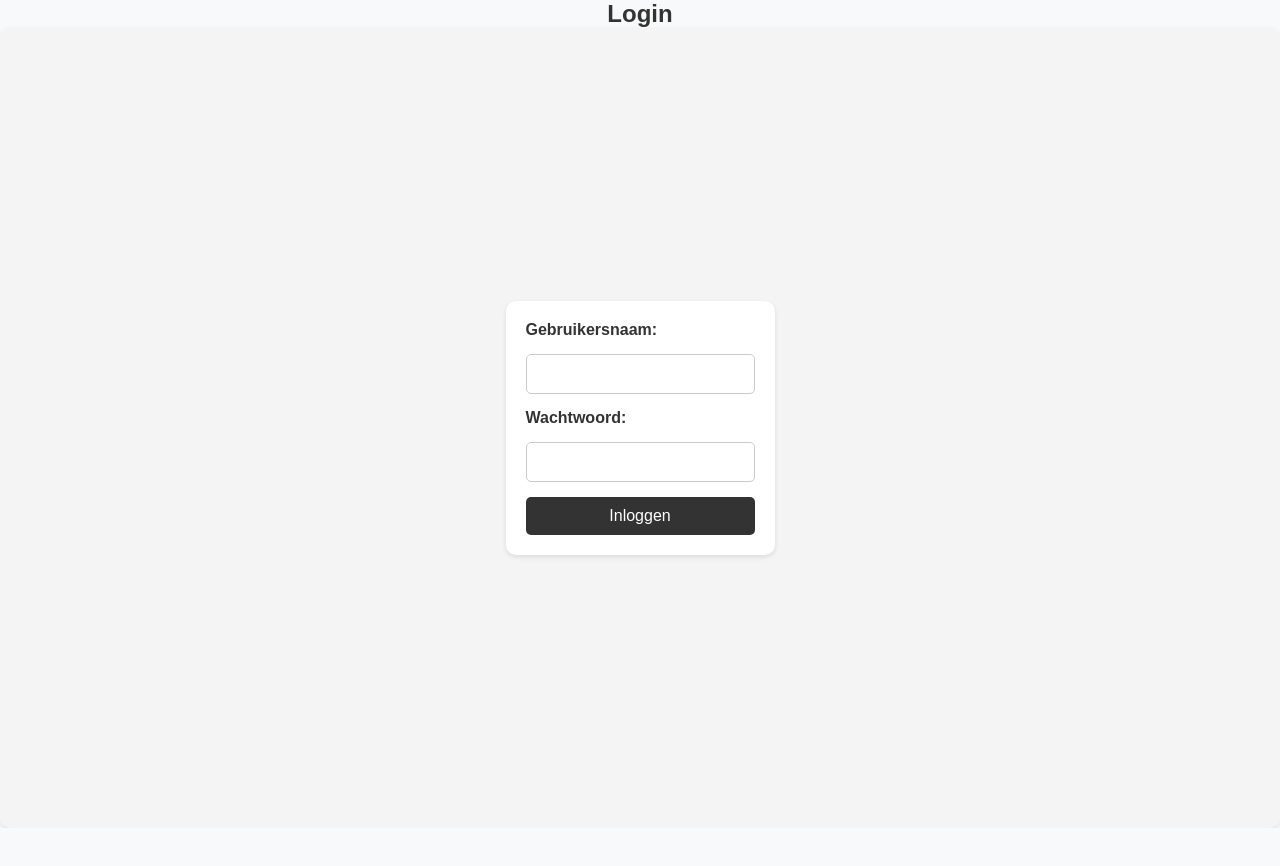
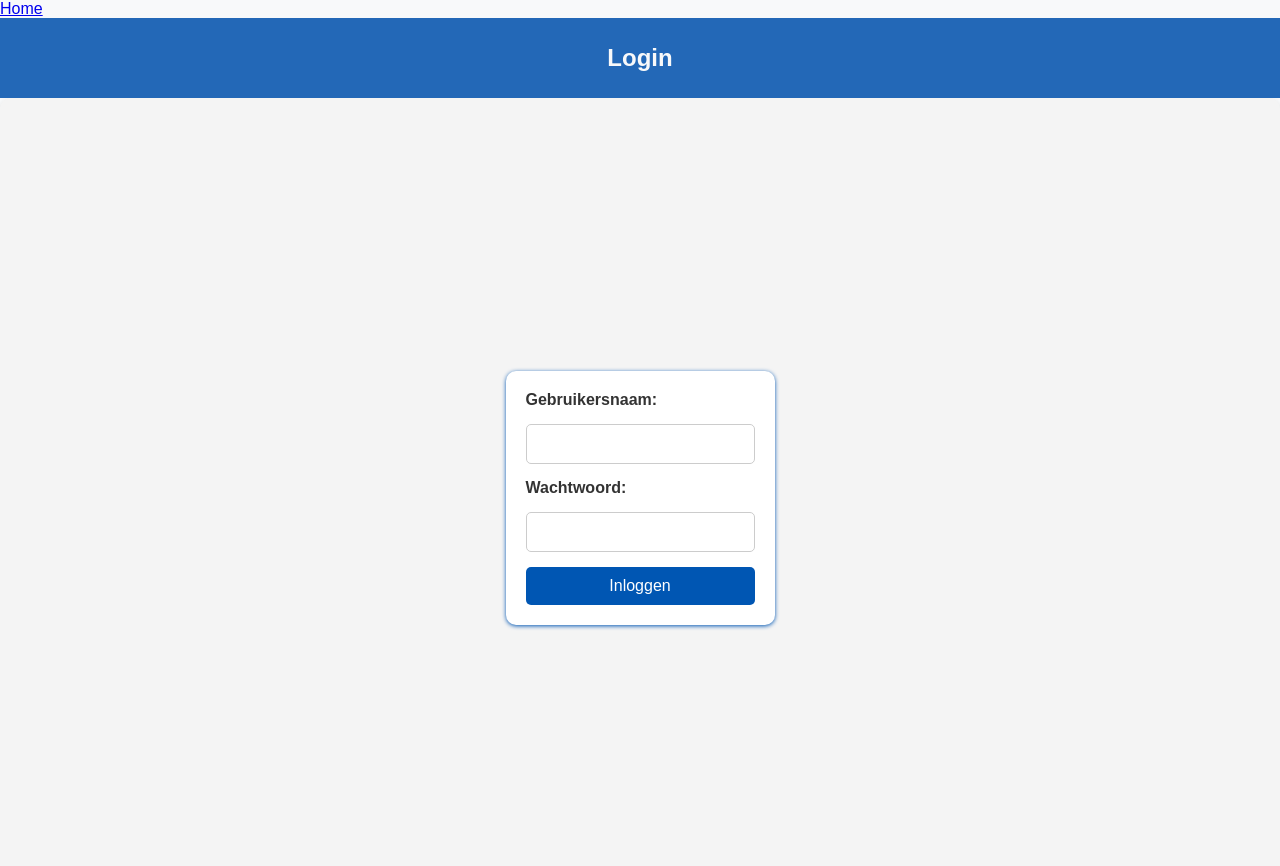
Before and after one commit to ebram101/front-end, a plain HTML site: page login.html in a window 1280 px wide. Before the commit the page ends 828 px from the top, so only its background shows below. Drawn offline with Linux system fonts and the light colour scheme.

Commit message:
Creating a back button and fixing styling of login page

```diff
--- a/css/styles.css
+++ b/css/styles.css
@@ -107,13 +107,27 @@ footer {
     grid-row: 3;
 }
 
+h2 {
+    background-color: #2368B7;
+    display: flex;
+    justify-content: center;
+    height: 80px;
+    font-size: 24px;
+    color: #f8f9fa;
+    align-items: center;
+
+}
 /* Login section styles */
 
-h2 {
+ .login-header{
+    position: relative;
+    background-color: #2368B7;
     display: flex;
     justify-content: center;
+    height: 80px;
     font-size: 24px;
-    color: #333;
+    color: #f8f9fa;
+    align-items: center;
 }
 
 #login {
@@ -135,7 +149,7 @@ h2 {
     padding: 20px;
     background-color: #fff;
     border-radius: 10px;
-    box-shadow: 0 2px 5px rgba(0, 0, 0, 0.1);
+    box-shadow: 0 1px 4px #0056b3;
 }
 
 #loginForm label {
@@ -151,7 +165,7 @@ h2 {
 
 #loginForm button {
     padding: 10px;
-    background-color: #333;
+    background-color: #0056b3;
     color: white;
     border: none;
     border-radius: 5px;
@@ -160,5 +174,5 @@ h2 {
 }
 
 #loginForm button:hover {
-    background-color: #555;
+    background-color: #004080;
 }
--- a/login.html
+++ b/login.html
@@ -5,7 +5,8 @@
     <meta name="viewport" content="width=device-width, initial-scale=1.0">
     <title>Login - Mijn Project</title>
     <link rel="stylesheet" href="css/styles.css">
-    <h2>Login</h2>
+    <a href="index.html" class="back-button">Home</a>
+    <h2 class="login-header">Login</h2>
 </head>
 <body>
 
```
